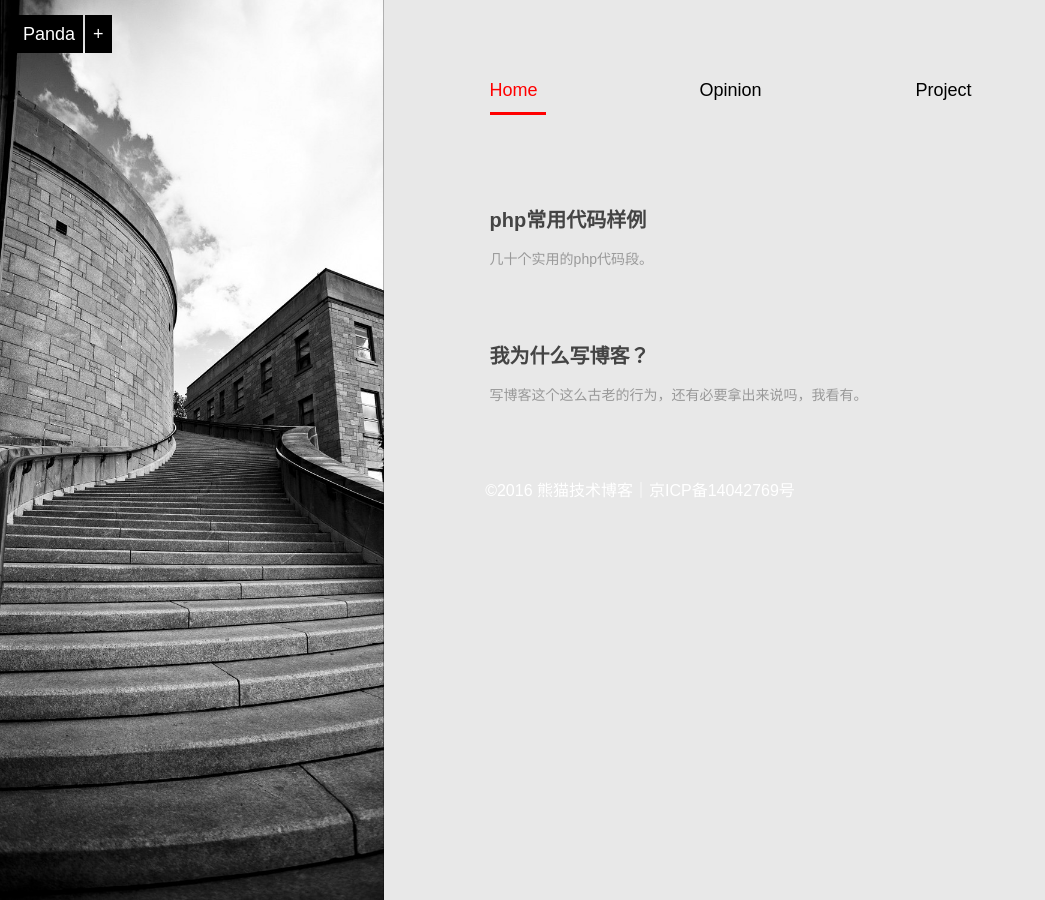
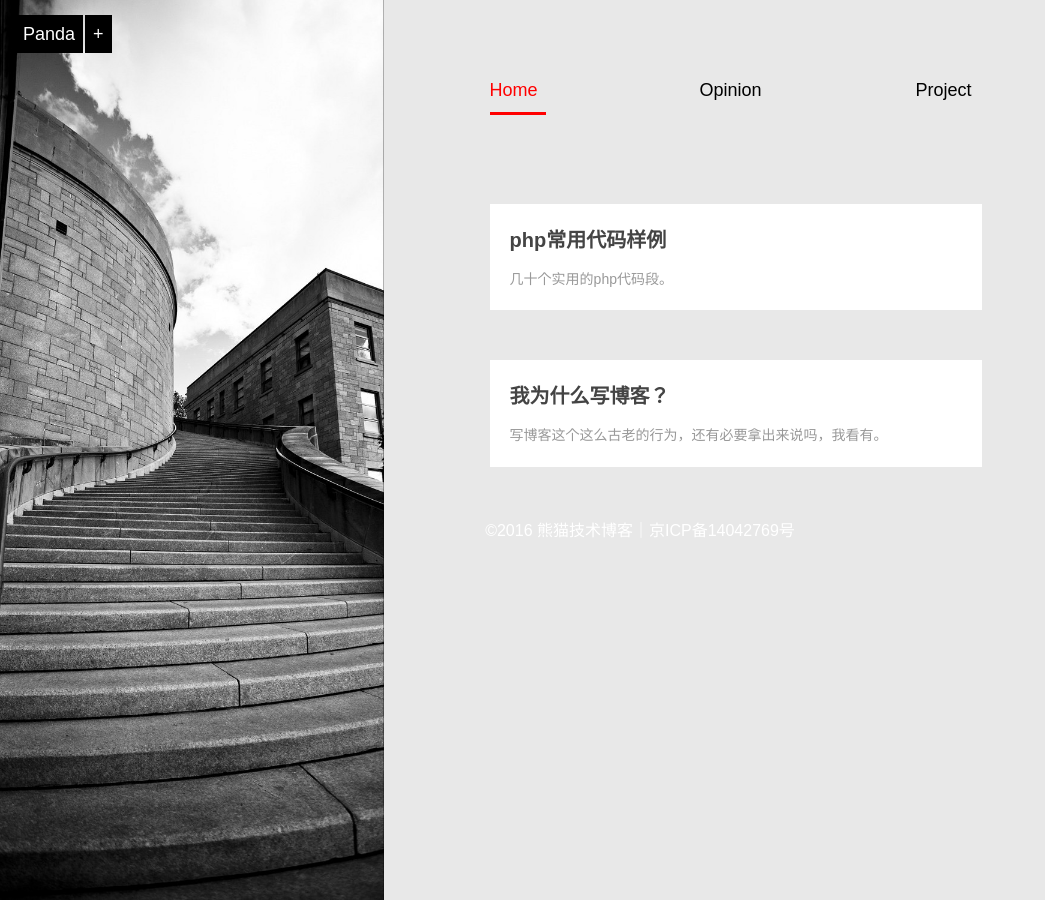
Before and after one commit to zhangpanda/blog, a Jekyll site: the page built from index.md, in a window 1280 px wide. Shown: the whole page, without its empty margins (0-1045 px from the left). Built offline with Jekyll 4.4.1, drawn with Linux system fonts in a browser that asks for light colours; comment, search, counter and statistics services are not loaded.

Commit message:
修改样式

```diff
--- a/css/default.css
+++ b/css/default.css
@@ -95,7 +95,7 @@ pre ol{margin-left:25px;list-style-type:decimal;}
 .index-content .section { margin-left:30%; padding-top:80px; padding-right:15%; ;}
 
 .index-content .artical-list { width:70%; margin:0 auto; }
-.index-content .artical-list li { margin-bottom:70px; }
+.index-content .artical-list li { margin-bottom:50px;padding:20px;background:#fff; }
 .index-content h2 { font-size:20px; margin-bottom:15px; word-break: break-all;}
 .index-content h2 a { color:#444 }
 .index-content h2 a:hover { color:#E50053; text-decoration:none; }
```
